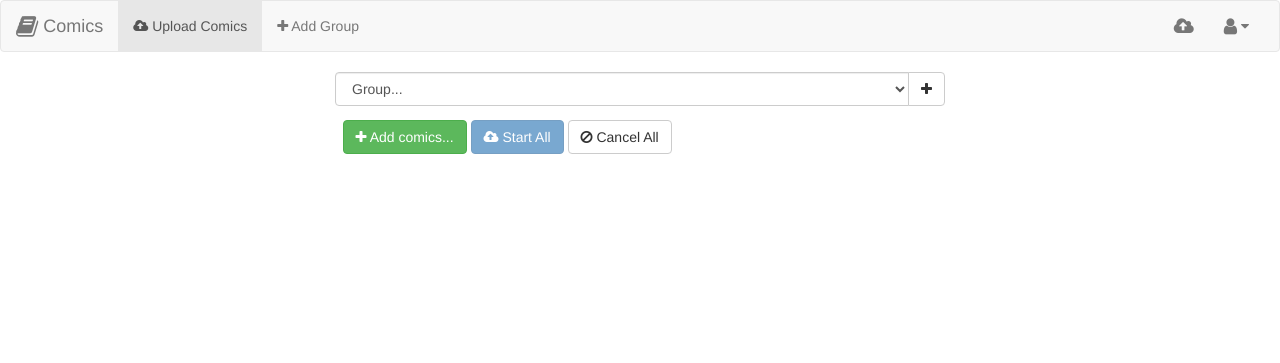
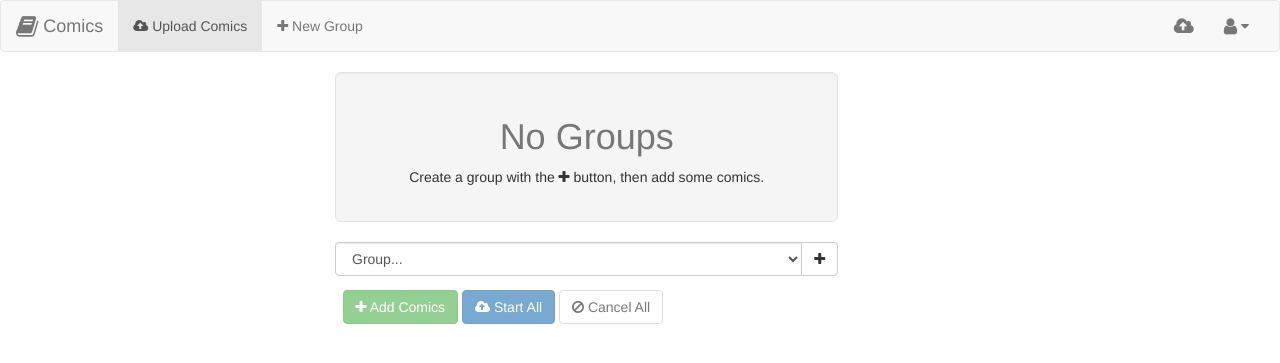
Before and after one commit to Oshuma/comics, a Rails app: page /comics/new in a window 1280 px wide. Shown: the top 363 px of the page. Run offline with Rails 7, Linux system fonts and the light colour scheme; the visitor is signed in with stand-in values (Sample User, id 1); data that the repository does not hold is empty; style sheets or scripts are compiled from the project's sources; parts of the project's set-up code (start-up, migrations or seed data) failed here and were passed over; some libraries are stand-ins or nearby versions.

Commit message:
UI fixes.

```diff
--- a/app/views/comics/_form.html.erb
+++ b/app/views/comics/_form.html.erb
@@ -3,8 +3,20 @@
   <input type="hidden" name="group_name" id="comic_group_name" value="<%= params[:group_name] %>" />
 <% end %>
 
+<% if @groups.empty? %>
+  <div class="row">
+    <div class="col-md-5 col-md-offset-3">
+      <div class="well well-lg text-center">
+        <h1 class="text-muted">No Groups</h1>
+
+        <p>Create a group with the <i class="fa fa-plus"></i> button, then add some comics.</p>
+      </div>
+    </div>
+  </div>
+<% end %>
+
 <div class="row">
-  <div class="col-md-6 col-md-offset-3">
+  <div class="col-md-5 col-md-offset-3">
     <div class="input-group">
       <select class="form-control" id="select_group">
         <% if params[:group_name].present? %>
@@ -27,25 +39,27 @@
 </div>
 
 <div id="actions" class="row">
-  <div class="col-md-6 col-md-offset-3">
+  <div class="col-md-5 col-md-offset-3">
     <!-- The fileinput-button span is used to style the file input field as button -->
-    <span class="btn btn-success fileinput-button">
+    <%= content_tag(:button, class: 'btn btn-success fileinput-button', disabled: (@groups.empty? ? true : false)) do %>
       <i class="fa fa-plus"></i>
-      <span>Add comics...</span>
-    </span>
+      <span>Add Comics</span>
+    <% end %>
+
     <button type="submit" class="btn btn-primary start" disabled="disabled">
       <i class="fa fa-cloud-upload"></i>
       <span>Start All</span>
     </button>
-    <button type="reset" class="btn btn-default cancel">
+
+    <%= content_tag(:button, type: 'reset', class: 'btn btn-default cancel', disabled: (@groups.empty? ? true : false)) do %>
       <i class="fa fa-ban"></i>
       <span>Cancel All</span>
-    </button>
+    <% end %>
   </div>
 </div>
 
 <div class="row">
-  <div class="col-md-6 col-md-offset-3">
+  <div class="col-md-5 col-md-offset-3">
     <!-- The global file processing state -->
     <span class="fileupload-process">
       <div id="total-progress" class="progress progress-striped active" role="progressbar" aria-valuemin="0" aria-valuemax="100" aria-valuenow="0">
--- a/app/views/comics/_new_group_modal.html.erb
+++ b/app/views/comics/_new_group_modal.html.erb
@@ -3,7 +3,7 @@
     <div class="modal-content">
       <div class="modal-header">
         <button type="button" class="close" data-dismiss="modal"><span>&times;</span></button>
-        <h4 class="modal-title">Add Group</h4>
+        <h4 class="modal-title">New Group</h4>
       </div>
 
       <%= form_for(current_user.groups.new) do |f| %>
--- a/app/views/comics/_upload_preview.html.erb
+++ b/app/views/comics/_upload_preview.html.erb
@@ -1,5 +1,5 @@
 <div class="row">
-  <div id="previews" class="col-md-6 col-md-offset-3">
+  <div id="previews" class="col-md-5 col-md-offset-3">
     <div id="template" class="file-row panel panel-default">
       <div class="panel-body">
         <div class="row">
--- a/app/views/comics/new.html.erb
+++ b/app/views/comics/new.html.erb
@@ -7,7 +7,7 @@
 
   <li>
     <%= link_to('#add-group', data: { toggle: 'modal', target: '#new-group-modal' }) do %>
-      <i class="fa fa-plus"></i> Add Group
+      <i class="fa fa-plus"></i> New Group
     <% end %>
   </li>
 <% end %>
```
